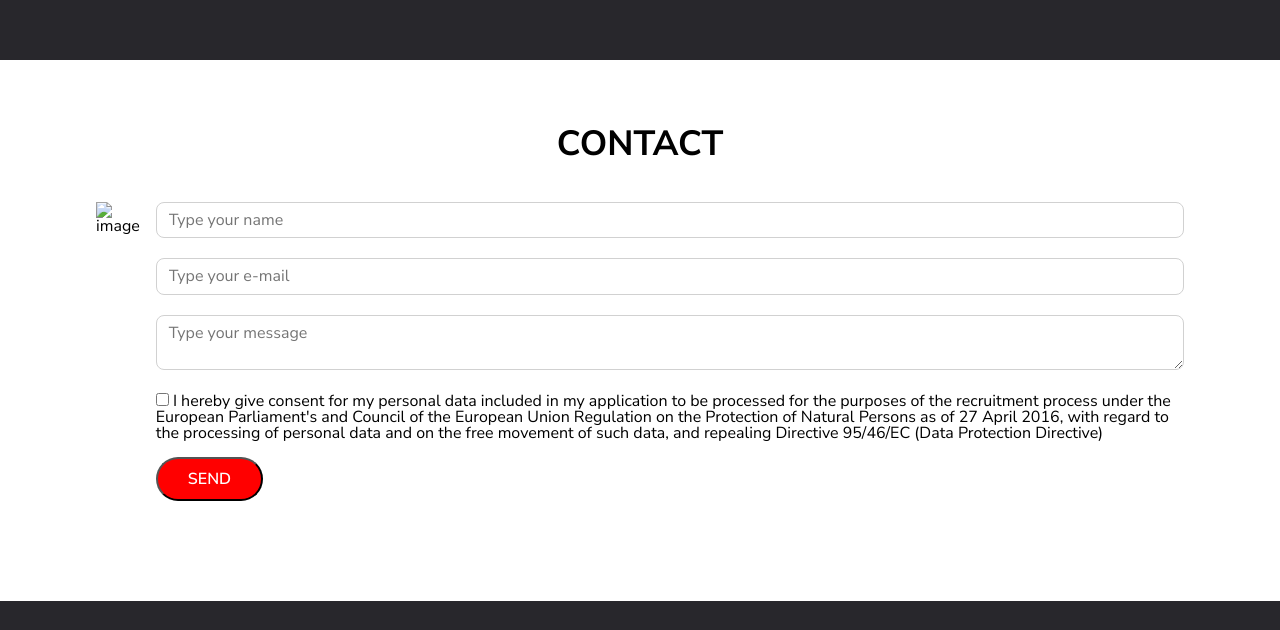
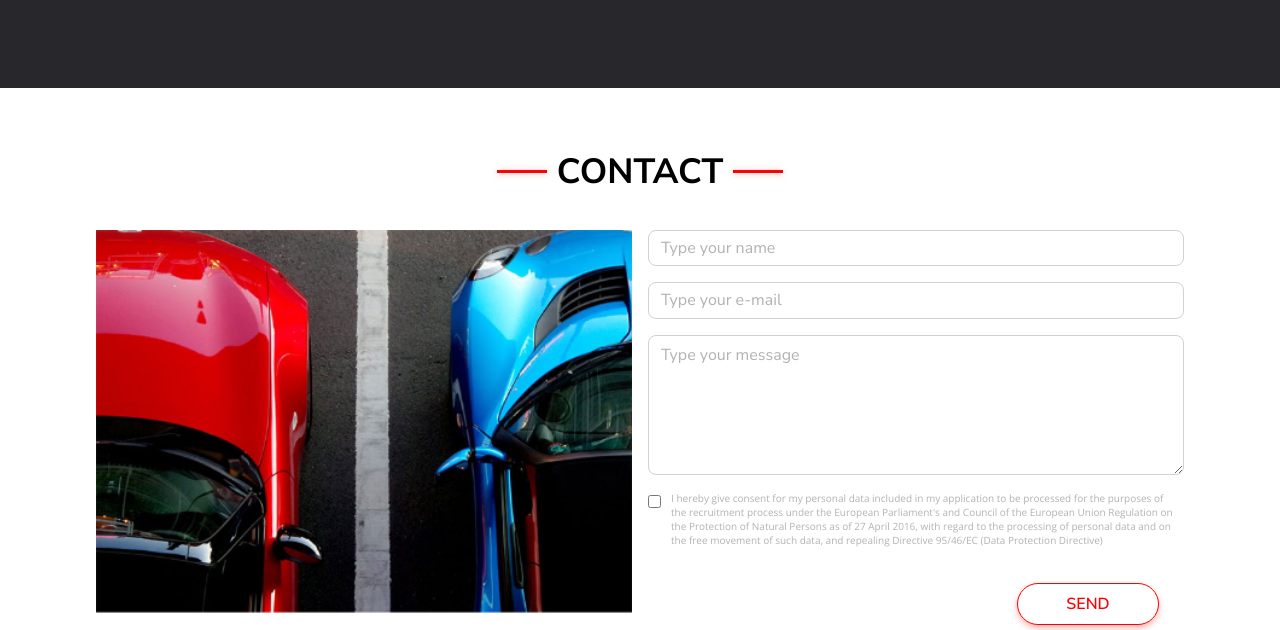
Before and after one commit to samopocuc/car-sharing, a plain HTML site: page index.html in a window 1280 px wide. Shown: the part 1914-2544 px from the top of the page. Drawn offline with nearby package versions, Linux system fonts and the light colour scheme.

Commit message:
add contact and form

```diff
--- a/css/style.css
+++ b/css/style.css
@@ -21,15 +21,13 @@
 body { font-family: var(--primary-font), sans-serif; font-size: 16px;}
 
 /* container */
+
 .container {
     width: 1088px;
     margin: 0 auto;
 }
+
 /* e: container */
-
-/* top-section */
-
-/* TODO!!! Add background, add hover and border, fix positioning */
 
 /* top-section */
 
@@ -62,9 +60,8 @@ body { font-family: var(--primary-font), sans-serif; font-size: 16px;}
 
 .top-section__nav-list {
     display: flex;
-    gap: 57px;
 }
-.top-section__nav-item .top-section__nav-item a {
+.top-section__nav-item, .top-section__nav-item a {
     height: 86px;
     width: 128px;
     display: flex;
@@ -85,16 +82,16 @@ body { font-family: var(--primary-font), sans-serif; font-size: 16px;}
 /* e: top-section */
 
 /* header */
-/* TODO!!! add overlay and icon */
 
 .header {
-    background-image: url(../images/image.png);
-    background-repeat: no-repeat;
+    background: linear-gradient(0deg, var(--black-color-transparent-100), var(--black-color-transparent-200)), url(../images/image.png);
     background-size: cover;
     min-height: 100vh; /* TODO */
     margin-top: -110px;
     padding-top: 250px;
     text-align: center;
+    display: flex;
+    align-items: center;
 }
 .header__title {
     color: var(--white-color);
@@ -110,6 +107,18 @@ body { font-family: var(--primary-font), sans-serif; font-size: 16px;}
 
 .btn-container { margin-top: 3.375em; }
 
+.header-icon {
+    height: 55px;
+    width: 55px;
+    background: var(--secondary-color);
+    border-radius: 50%;
+    display: flex;
+    justify-content: center;
+    align-items: center;
+    margin-left: auto;
+    margin-right: auto;
+    margin-top: -27px;
+}
 /* e: header */
 
 /* buttons */
@@ -130,6 +139,12 @@ body { font-family: var(--primary-font), sans-serif; font-size: 16px;}
 .btn-secondary {
     background-color: var(--white-color);
     color: var(--secondary-color);
+}
+.btn-adjacent {
+    background-color: var(--white-color);
+    color: var(--secondary-color);
+    border: 1px solid var(--secondary-color);
+    box-shadow: 0 3px 6px var(--secondary-color-transparent-100);
 }
 
 .btn-large { padding: 1.375em 3.4375em; }
@@ -156,6 +171,15 @@ body { font-family: var(--primary-font), sans-serif; font-size: 16px;}
     color: var(--black-color);
     text-transform: uppercase;
     margin-bottom: 2.1875rem;
+}
+.section__title::before, .section__title::after {
+    content: "";
+    background: var(--secondary-color);
+    width:50px;
+    height: 3px;
+    display: inline-block;
+    margin: 10px;
+    box-shadow: 0 1px 6px var(--secondary-color-transparent-100);
 }
 .section__column--title {
     font: normal normal normal 1.1875em var(--primary-font);
@@ -193,20 +217,54 @@ body { font-family: var(--primary-font), sans-serif; font-size: 16px;}
 /* e: service */
 
 /* contact */
-/* TODO!!! */
-
+#contact .section__column {
+    width: 50%;
+}
+#contact .section__column img {
+    width: 100%;
+}
 .form {
-
+    display: flex;
+    flex-direction: column;
 }
 .form__input {
     width: 100%;
     border: 1px solid var(--gray-color-400);
     border-radius: 8px;
     padding: 8px 12px;
-    margin-bottom: 20px;
+    outline: none;
+}
+.form__input:focus {
+    box-shadow: 0 1px 6px var(--secondary-color-transparent-100);
+    border: 1px solid var(--secondary-color);
+}
+.form__input::placeholder {
+
+    font: normal normal normal 1em var(--primary-font);
+    letter-spacing: 0;
+    color: var(--gray-color-300);
+}
+.form__checkbox-container {
+    display: flex;
+    align-items: flex-start;
+    gap: 10px;
 }
 .form__checkbox {
     margin-bottom: 20px;
+}
+.form .form__checkbox {
+    font: normal normal 300 0.625em var(--secondary-font);
+    letter-spacing: 0;
+    color: var(--gray-color-300);
+}
+.form input[type="submit"] {
+    width: 142px;
+    align-self: flex-end;
+}
+.form textarea { height: 140px; }
+.form #checkbox {
+    width: 20px;
+    margin-top: 4px;
 }
 /* e: contact */
 /* footer */
--- a/index.html
+++ b/index.html
@@ -55,6 +55,12 @@
     </div>
 </header>
 <!-- e: header -->
+
+<!--  header-icon -->
+<div class="header-icon">
+    <a href="#blog"><img src="images/icon_arrow_down.svg" alt="icon" /></a>
+</div>
+<!-- e: header-icon -->
 
 <!-- blog -->
 <section class="section container" id="blog">
@@ -125,17 +131,18 @@
         </div>
         <div class="section__column">
             <form action="#" class="form">
-                <!-- TODO -->
                 <label for="name"></label>
                 <input type="text" placeholder="Type your name" id="name" class="form__input" /><br/>
                 <label for="email"></label>
                 <input type="text" placeholder="Type your e-mail" id="email" class="form__input" /><br/>
                 <label for="message"></label>
                 <textarea  placeholder="Type your message" id="message" class="form__input"></textarea><br/>
-                <input type="checkbox" id="checkbox" />
-                <label for="checkbox" class="form__checkbox" >I hereby give consent for my personal data included in my application to be processed for the purposes of the recruitment process under the European Parliament's and Council of the European Union Regulation on the Protection of Natural Persons as of 27 April 2016, with regard to the processing of personal data and on the free movement of such data, and repealing Directive 95/46/EC (Data Protection Directive)</label><br/>
+                <div class="form__checkbox-container">
+                    <input type="checkbox" id="checkbox" />
+                    <label for="checkbox" class="form__checkbox" >I hereby give consent for my personal data included in my application to be processed for the purposes of the recruitment process under the European Parliament's and Council of the European Union Regulation on the Protection of Natural Persons as of 27 April 2016, with regard to the processing of personal data and on the free movement of such data, and repealing Directive 95/46/EC (Data Protection Directive)</label><br/>
+                </div>
                 <br/>
-                <input type="submit" value="Send" class="btn btn-primary btn-small" />
+                <input type="submit" value="Send" class="btn btn-adjacent btn-small" />
             </form>
         </div> <!-- e: section__column -->
     </div> <!-- e: section__columns -->
@@ -143,7 +150,6 @@
 <!-- e: contact -->
 
 <!-- footer -->
-<!-- TODO -->
 <footer class="footer">
     <div class="container">
 
```
Also changed, not shown: images/form_photo.png (renamed from images/form _photo.png).
